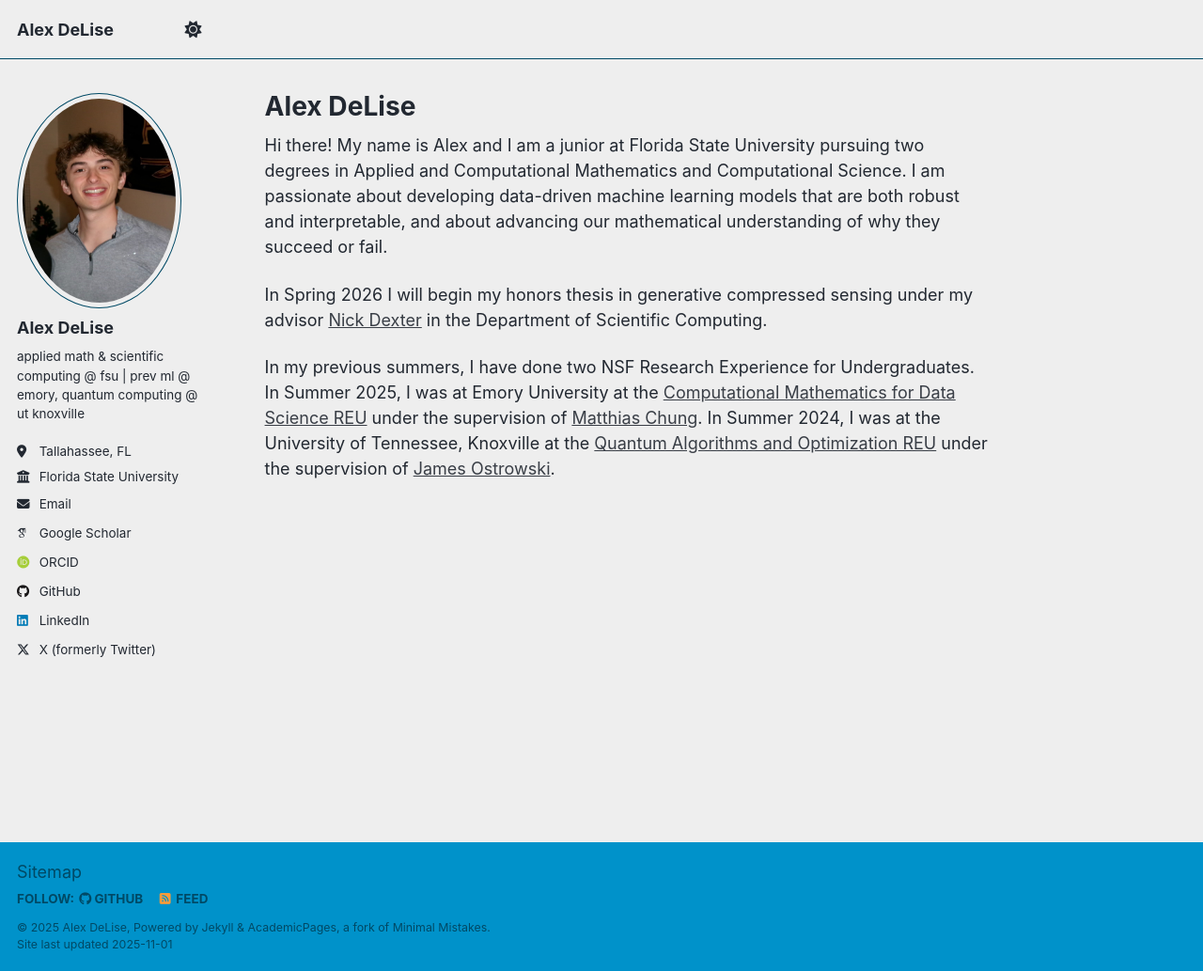
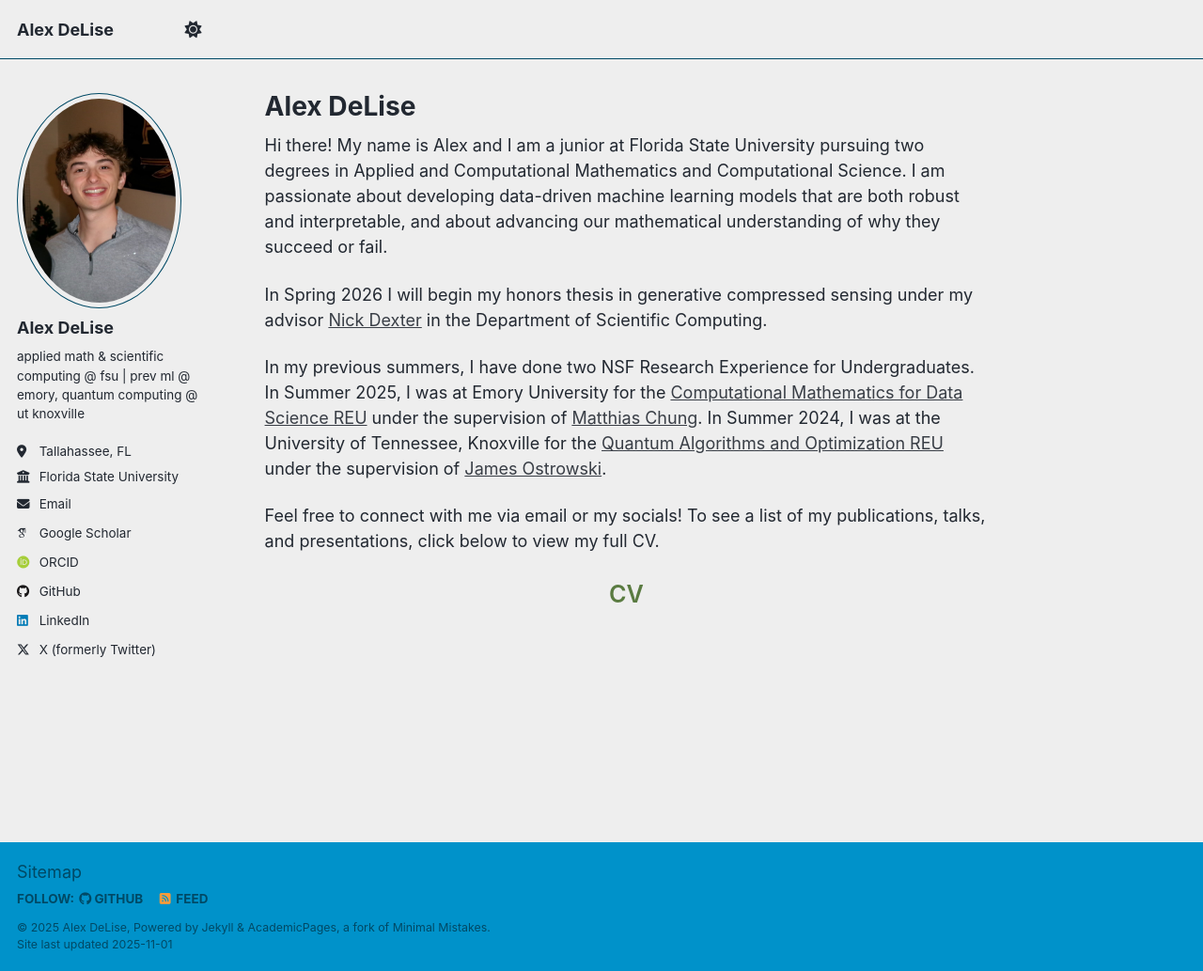
Before and after one commit to alexdelise/alexdelise.github.io, a Jekyll site: the page built from _pages/about.md, in a window 1280 px wide and 1033 px high. Shown: the whole window at 94% size. Built offline with Jekyll 4.4.1, drawn with Linux system fonts in a browser that asks for light colours; some web fonts are replaced; a script that is not in the unit is left out.

Commit message:
changes cv link color

```diff
--- a/_pages/about.md
+++ b/_pages/about.md
@@ -11,4 +11,13 @@ Hi there! My name is Alex and I am a junior at Florida State University pursuing
 
 In Spring 2026 I will begin my honors thesis in generative compressed sensing under my advisor [Nick Dexter](https://www.sc.fsu.edu/people?uid=nd22f) in the Department of Scientific Computing.
 
-In my previous summers, I have done two NSF Research Experience for Undergraduates. In Summer 2025, I was at Emory University at the [Computational Mathematics for Data Science REU](https://www.math.emory.edu/site/cmds-reuret/) under the supervision of [Matthias Chung](https://sites.google.com/view/matthias-chung/home). In Summer 2024, I was at the University of Tennessee, Knoxville at the [Quantum Algorithms and Optimization REU](https://tickle.utk.edu/ise/research/research-experience-for-undergraduates/) under the supervision of [James Ostrowski](https://tickle.utk.edu/ise/faculty/james-ostrowski/).
+In my previous summers, I have done two NSF Research Experience for Undergraduates. In Summer 2025, I was at Emory University for the [Computational Mathematics for Data Science REU](https://www.math.emory.edu/site/cmds-reuret/) under the supervision of [Matthias Chung](https://sites.google.com/view/matthias-chung/home). In Summer 2024, I was at the University of Tennessee, Knoxville for the [Quantum Algorithms and Optimization REU](https://tickle.utk.edu/ise/research/research-experience-for-undergraduates/) under the supervision of [James Ostrowski](https://tickle.utk.edu/ise/faculty/james-ostrowski/).
+
+Feel free to connect with me via email or my socials! To see a list of my publications, talks, and presentations, click below to view my full CV.
+
+<div style="text-align: center; margin-top: 25px;">
+  <a href="{{ base_path }}/files/cvAlexanderDeLise.pdf" target="_blank"
+     style="font-size: 1.4em; font-weight: 600; text-decoration: none; color: #5A7B41;">
+    CV
+  </a>
+</div>
```
